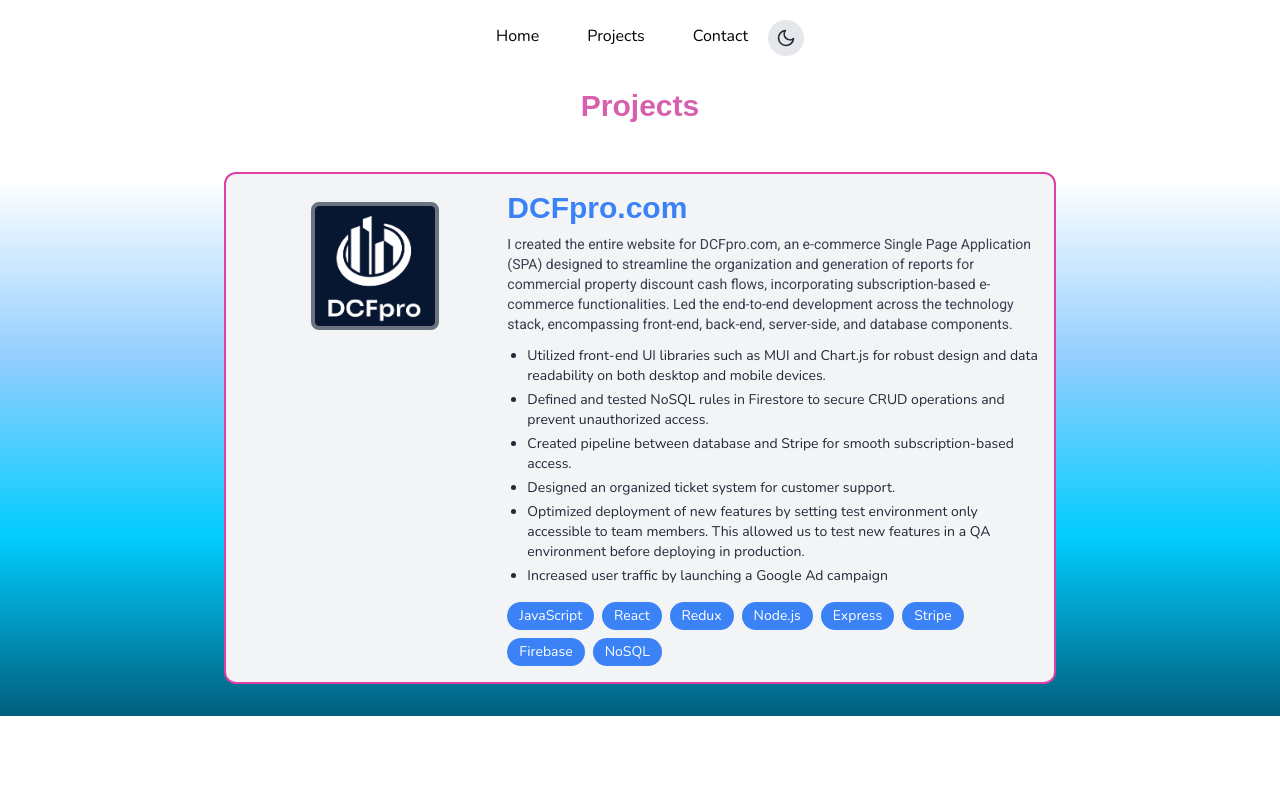
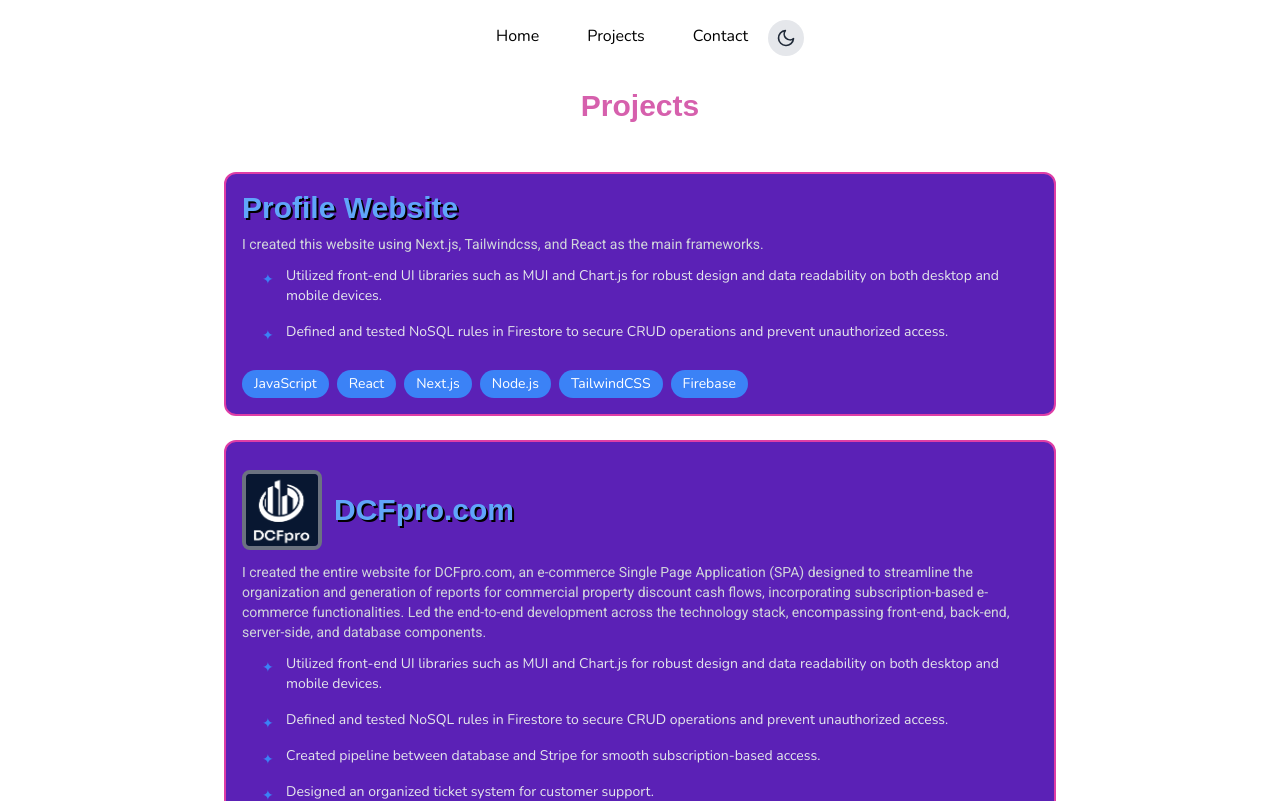
Before and after one commit to Feierstein1/ProfilePage, a Next.js app: page /projects in a window 1280 px wide. Shown: the top 801 px of the page. Built offline with nearby package versions, Linux system fonts and the light colour scheme; a web font is replaced by a local one.

Commit message:
setting up projects with better look and slight clean up of code

```diff
--- a/src/app/globals.css
+++ b/src/app/globals.css
@@ -40,7 +40,8 @@
   --vaporwave-darker-grey: #333333;
   --vaporwave-black: #000000;
 
-  --bg-gradient: linear-gradient(to bottom, var(--vaporwave-white), var(--vaporwave-white),  var(--vaporwave-light-blue), var(--vaporwave-blue), var(--vaporwave-dark-blue));
+  /* --bg-gradient: linear-gradient(to bottom, var(--vaporwave-white), var(--vaporwave-white), var(--vaporwave-light-blue), var(--vaporwave-blue), var(--vaporwave-dark-blue)); */
+  --bg-gradient: linear-gradient(to bottom, var(--vaporwave-white));
 
   --title-1: var(--vaporwave-dark-blue);
   --title-2: var(--vaporwave-pink);
--- a/src/components/contact/Contact.tsx
+++ b/src/components/contact/Contact.tsx
@@ -7,7 +7,7 @@
         <div id="container" className="flex flex-col w-full max-w-4xl p-8 mx-auto space-y-8 ">
           <section className="flex justify-center">
             <div className="flex flex-col items-center w-full max-w-lg p-4 space-y-4 text-center ">
-              <h1 className="flex justify-center text-2xl font-bold tracking-widest font-saira text-vaporwave_pink">
+              <h1 className="flex justify-center pb-4 text-3xl font-bold text-center text-vaporwave_pink font-saira">
                 <MdEmail className="mt-1 mr-2"/>
                 Contact Me
               </h1>
--- a/src/components/profile/Profile-old.tsx
+++ /dev/null
@@ -1,104 +0,0 @@
-"use client";
-
-import React from "react";
-import { FaJs, FaReact, FaNodeJs, FaDatabase, FaFire, FaGitAlt, FaLinkedin, FaGithub } from 'react-icons/fa';
-import { SiMongodb } from 'react-icons/si';
-
-const Profile = () => {
-  return (
-    <div className="max-w-4xl mx-auto">
-      <div className="flex justify-center">
-        <h2 className="text-3xl font-bold tracking-widest transition-all duration-500 ease-in-out transform text-gray-white hover:scale-110 hover:text-blue-500">
-          Kenny Feierstein
-        </h2>
-      </div>
-      <div className="grid items-center grid-cols-1 p-6 m-6 bg-gray-100 sm:grid-cols-1 md:grid-cols-2 dark:bg-gray-900 border-brackets">
-        <Summary />
-        <Picture />
-      </div>
-      <TechStack />
-    </div>
-  );
-};
-
-// Profile Picture Component
-const Picture = () => {
-  return (
-    <div className="flex justify-center">
-      <div className="w-48 h-56 overflow-hidden rounded-lg">
-        <img src="/profilePic.png" alt="Your Name" className="object-cover w-full h-full transition-all ease-in-out hover:w-38 " />
-      </div>
-    </div>
-  );
-};
-
-// Summary Component
-const Summary = () => {
-  return (
-    <div className="space-y-8 text-center md:text-left">
-      <p className="text-lg text-gray-700 dark:text-gray-300">
-        Software Engineer with experience in full-stack development using Node.js.
-        Skilled in building scalable applications and collaborating in Agile, remote work environments.
-      </p>
-      <AccountLinks/>
-    </div>
-  );
-};
-
-//LinkedIn and Github links Component
-const AccountLinks = () => {
-  return (
-    <>
-      <div className="!mt-5 flex justify-center sm:justify-start space-x-5 pb-5">
-        <a href="https://www.linkedin.com/in/kenneth-feierstein-4b5376115/" target="_blank"><FaLinkedin className={`text-3xl transition duration-500 ease-in-out hover:scale-110 text-blue-500 hover:text-blue-600`} /></a>
-        <a href="https://github.com/Feierstein1" target="_blank"><FaGithub className={`text-3xl transition duration-500 ease-in-out hover:scale-110 text-violet-500 hover:text-violet-600`} /></a>
-        <ResumeLink/>
-      </div>
-    </>
-  )
-}
-
-//Resume Link Component
-const ResumeLink = () => {
-  return (
-    <>
-      <a href="/resume" className="px-4 py-2 text-sm text-white transition duration-300 ease-in-out transform bg-blue-600 rounded-full sm:text-md hover:bg-blue-800 hover:scale-105 dark:bg-gray-600 dark:hover:bg-gray-800 ">
-        <h2>View Resume</h2>
-      </a>
-    </>
-  )
-}
-
-// Tech Stack Component with Auto Scrolling
-const TechStack = () => {
-
-  const stackArr = [
-    { type: "JavaScript", icon: FaJs, color: "text-yellow-500 hover:text-yellow-600" },
-    { type: "React", icon: FaReact, color: "text-blue-500 hover:text-blue-600" },
-    { type: "Node.js", icon: FaNodeJs, color: "text-green-500 hover:text-green-600" },
-    { type: "SQL", icon: FaDatabase, color: "text-gray-500 hover:text-gray-600" },
-    { type: "MongoDB", icon: SiMongodb, color: "text-green-400 hover:text-green-500" },
-    { type: "Firebase", icon: FaFire, color: "text-orange-500 hover:text-orange-600" },
-    { type: "Git", icon: FaGitAlt, color: "text-red-500 hover:text-red-600" },
-  ];
-
-  return (
-    <div className="flex flex-wrap justify-between sm:space-x-8 md:space-x-10 gap-y-4 sm:gap-y-6">
-      {stackArr.map(({ type, icon: Icon, color }, index) => (
-        <div key={index} className="flex flex-col items-center">
-          <Icon className={`text-5xl md:text-3xl lg:text-4xl transition ${color}`} />
-          <p className="hidden mt-2 lg:block">{type}</p>
-        </div>
-      ))}
-    </div>
-  );
-};
-
-// Inject Tailwind Animations
-export default function ProfileWrapper() {
-  return (
-    <>
-      <Profile />
-    </>
-  );
-}
--- a/src/components/profile/Profile.tsx
+++ b/src/components/profile/Profile.tsx
@@ -10,12 +10,11 @@
     <div className="pt-14 bg-vaporwave-gradient">
       <CatInteraction />
       <div id="container" className="flex flex-col w-full max-w-4xl p-8 mx-auto space-y-8 ">
-        {/* Tech Stack */}
-        <TechStack />
+
         {/* Section with Profile Information */}
         <section className="flex flex-col items-center justify-center w-full p-8 ">
           {/* Container with smaller size and background */}
-          <div className="w-full p-8 border-4 rounded-lg shadow-xl bg-vaporwave_light_yellow border-vaporwave_dark_pink dark:bg-vaporwave_dark_blue">
+          <div className="w-full p-8 border-4 rounded-lg shadow-xl bg-vaporwave_dark_blue border-vaporwave_dark_pink dark:bg-gray-700">
             <div className="flex flex-col items-center justify-center md:flex-row">
               {/* Left Side - Profile Image */}
               <div className="flex justify-center w-full p-5 md:justify-end md:w-1/2">
@@ -30,13 +29,13 @@
 
               {/* Right Side - Text */}
               <div className="flex flex-col items-center w-full mt-8 text-center md:w-1/2 md:items-start md:text-left md:mt-0">
-                <h1 className="text-4xl font-bold md:text-6xl text-title1 font-saira">
+                <h1 className="text-4xl font-bold md:text-5xl lg:text-6xl text-vaporwave_light_yellow dark:text-title1 font-saira drop-shadow-[2px_2px_0px_black]">
                   Hello, I'm
-                  <p className="text-4xl font-bold md:text-6xl text-title2 font-saira">KENNY FEIERSTEIN</p>
+                  <p className="text-4xl font-bold md:text-5xl lg:text-6xl text-title2 font-saira drop-shadow-[2px_2px_0px_black]">KENNY FEIERSTEIN</p>
                 </h1>
                 {/* Account Links */}
                 <AccountLinks />
-                <p className="max-w-md mt-4 text-lg md:text-xl text-bodyText1">
+                <p className="max-w-md mt-4 text-lg md:text-xl text-vaporwave_light_blue dark:text-bodyText1">
                   Software Engineer with experience in full-stack development using Node.js.
                   Skilled in building scalable applications and collaborating in Agile, remote work environments.
                 </p>
@@ -44,6 +43,8 @@
             </div>
           </div>
         </section>
+        {/* Tech Stack */}
+        <TechStack />
       </div>
     </div>
   );
@@ -77,7 +78,7 @@
 const AccountLinks = () => {
   return (
     <>
-      <div className="!mt-3 flex justify-center sm:justify-start space-x-5 p-4  bg-white dark:bg-black border-0 rounded-full shadow-xl">
+      <div className="!mt-3 flex justify-center sm:justify-start space-x-5 p-4  bg-gray-100 dark:bg-gray-900 border-0 rounded-full shadow-xl">
         <a href="https://www.linkedin.com/in/kenneth-feierstein-4b5376115/" target="_blank"><FaLinkedin className={`text-3xl transition duration-500 ease-in-out hover:scale-110 text-blue-500 hover:text-blue-600`} /></a>
         <a href="https://github.com/Feierstein1" target="_blank"><FaGithub className={`text-3xl transition duration-500 ease-in-out hover:scale-110 text-violet-500 hover:text-violet-600`} /></a>
         <ResumeLink/>
@@ -90,8 +91,8 @@
 const ResumeLink = () => {
   return (
     <>
-      <a href="/resume" className="p-2 text-white rounded-full bg-vaporwave_dark_blue hover:bg-blue-700 dark:bg-vaporwave_pink dark:hover:bg-vaporwave_dark_pink">
-        <b>View Resume</b>
+      <a href="/resume" className="p-2 text-white rounded-full bg-vaporwave_dark_blue hover:bg-blue-700 dark:bg-vaporwave_pink dark:hover:bg-vaporwave_dark_pink ">
+        <b className="drop-shadow-[1px_1px_0px_black]">View Resume</b>
       </a>
     </>
   )
--- a/src/components/projects/Projects.tsx
+++ b/src/components/projects/Projects.tsx
@@ -2,33 +2,17 @@
 
 import { StackList } from "../../components/utils";
 import { useState } from "react";
+import { projectsArr } from "./projects_info";
 
-const projectsArr = [
-  {
-    title: "DCFpro.com",
-    image: "dcfpro.png",
-    url: "https://www.dcfpro.com",
-    description: "I created the entire website for DCFpro.com, an e-commerce Single Page Application (SPA) designed to streamline the organization and generation of reports for commercial property discount cash flows, incorporating subscription-based e-commerce functionalities. Led the end-to-end development across the technology stack, encompassing front-end, back-end, server-side, and database components.",
-    descriptionList: [
-      "Utilized front-end UI libraries such as MUI and Chart.js for robust design and data readability on both desktop and mobile devices.",
-      "Defined and tested NoSQL rules in Firestore to secure CRUD operations and prevent unauthorized access.",
-      "Created pipeline between database and Stripe for smooth subscription-based access.",
-      "Designed an organized ticket system for customer support.",
-      "Optimized deployment of new features by setting test environment only accessible to team members. This allowed us to test new features in a QA environment before deploying in production.",
-      "Increased user traffic by launching a Google Ad campaign",
-    ],
-    stack: [
-      "JavaScript",
-      "React",
-      "Redux",
-      "Node.js",
-      "Express",
-      "Stripe",
-      "Firebase",
-      "NoSQL",
-    ],
-  },
-];
+// Define Project interface
+interface Project {
+  title: string;
+  image?: string;
+  url?: string;
+  description: string;
+  descriptionList?: string[];
+  stack: string[];
+}
 
 const Projects = () => {
   return (
@@ -41,7 +25,12 @@
   );
 };
 
-const ProjectListContainer = ({ projects }) => {
+// Props for ProjectListContainer
+interface ProjectListContainerProps {
+  projects: Project[];
+}
+
+const ProjectListContainer: React.FC<ProjectListContainerProps> = ({ projects }) => {
   return (
     <div className="flex flex-col space-y-6">
       {projects.map((proj, index) => (
@@ -51,32 +40,20 @@
   );
 };
 
-const ProjectListItem = ({ proj }) => {
+// Props for ProjectListItem
+interface ProjectListItemProps {
+  proj: Project;
+}
+
+const ProjectListItem: React.FC<ProjectListItemProps> = ({ proj }) => {
   const { title, image, url, description, descriptionList, stack } = proj;
-  const [isDescriptionOpen, setIsDescriptionOpen] = useState(false);
+  const [isDescriptionOpen, setIsDescriptionOpen] = useState<boolean>(false);
 
   return (
-    <div className="flex flex-col justify-between p-4 bg-gray-100 border-2 border-vaporwave_dark_pink md:flex-row dark:bg-gray-900 rounded-xl">
-      <div className="flex justify-center md:w-1/3">
-        {image && (
-          <a href={url || "#"} target="_blank" rel="noopener noreferrer">
-            <img src={image} alt={title} className="w-20 h-20 mt-3 mb-3 border-4 border-gray-500 rounded-lg sm:w-32 sm:h-32" />
-          </a>
-        )}
-      </div>
-      <div className="w-full md:w-2/3">
+    <div className="p-4 bg-violet-800 border-2 border-vaporwave_dark_pink md:flex-row dark:bg-gray-900 rounded-xl">
+      <DescriptionTitle title={title} image={image} url={url} />
       <div>
-          <h1 className="pb-2 text-xl font-bold text-left sm:text-3xl font-saira">
-            {url ? (
-              <a href={url} target="_blank" rel="noopener noreferrer" className="text-blue-500 hover:underline">
-                {title}
-              </a>
-            ) : (
-              title
-            )}
-          </h1>
-
-          <h3 className="pb-3 text-sm text-left text-gray-700 dark:text-gray-300">{description}</h3>
+        <h3 className="pb-3 text-sm text-left text-gray-300">{description}</h3>
 
         {descriptionList && (
           <div className="sm:hidden">
@@ -97,15 +74,57 @@
         <StackList arr={stack} color="bg-blue-500" />
       </div>
     </div>
+  );
+};
+
+// Props for DescriptionTitle
+interface DescriptionTitleProps {
+  title: string;
+  image?: string;
+  url?: string;
+}
+
+const DescriptionTitle: React.FC<DescriptionTitleProps> = ({ title, image, url }) => {
+  return (
+    <div className="flex justify-start">
+      {image ? (
+        <div className="flex items-center">
+          <a href={url || "#"} target="_blank" rel="noopener noreferrer" className="hidden md:block">
+            <img src={image} alt={title} className="w-10 h-10 mt-3 mb-3 border-4 border-gray-500 rounded-lg sm:w-20 sm:h-20" />
+          </a>
+          <h1 className="pl-3 text-xl font-bold text-left sm:text-3xl font-saira text-blue-400 drop-shadow-[2px_2px_0px_black]">
+            {title}
+          </h1>
+        </div>
+      ) : (
+        <div className="w-full">
+          <h1 className="pb-2 text-xl font-bold text-left sm:text-3xl font-saira drop-shadow-[2px_2px_0px_black]">
+            {url ? (
+              <a href={url} target="_blank" rel="noopener noreferrer" className="text-blue-400 hover:underline">
+                {title}
+              </a>
+            ) : (
+              <b className="text-blue-400">{title}</b>
+            )}
+          </h1>
+        </div>
+      )}
     </div>
   );
 };
 
-const DescriptionList = ({ list }) => {
+// Props for DescriptionList
+interface DescriptionListProps {
+  list: string[];
+}
+
+const DescriptionList: React.FC<DescriptionListProps> = ({ list }) => {
   return (
-    <ul className="pl-5 text-sm text-left text-gray-800 list-disc dark:text-gray-200">
+    <ul className="pl-5 text-sm text-left text-gray-200 list-none list-outside">
       {list.map((item, i) => (
-        <li key={i} className="pb-1">{item}</li>
+        <li key={i} className="pb-4 relative pl-6 before:absolute before:left-0 before:top-1 before:text-blue-500 before:content-['\2726']">
+          {item}
+        </li>
       ))}
     </ul>
   );
--- /dev/null
+++ b/src/components/projects/projects_info.tsx
@@ -0,0 +1,43 @@
+export const projectsArr = [
+  {
+    title: "Profile Website",
+    description: "I created this website using Next.js, Tailwindcss, and React as the main frameworks.",
+    descriptionList: [
+      "Utilized front-end UI libraries such as MUI and Chart.js for robust design and data readability on both desktop and mobile devices.",
+      "Defined and tested NoSQL rules in Firestore to secure CRUD operations and prevent unauthorized access."
+    ],
+    stack: [
+      "JavaScript",
+      "React",
+      "Next.js",
+      "Node.js",
+      "TailwindCSS",
+      "Firebase",
+    ],
+  },
+  {
+    title: "DCFpro.com",
+    image: "dcfpro.png",
+    url: "https://www.dcfpro.com",
+    description: "I created the entire website for DCFpro.com, an e-commerce Single Page Application (SPA) designed to streamline the organization and generation of reports for commercial property discount cash flows, incorporating subscription-based e-commerce functionalities. Led the end-to-end development across the technology stack, encompassing front-end, back-end, server-side, and database components.",
+    descriptionList: [
+      "Utilized front-end UI libraries such as MUI and Chart.js for robust design and data readability on both desktop and mobile devices.",
+      "Defined and tested NoSQL rules in Firestore to secure CRUD operations and prevent unauthorized access.",
+      "Created pipeline between database and Stripe for smooth subscription-based access.",
+      "Designed an organized ticket system for customer support.",
+      "Optimized deployment of new features by setting test environment only accessible to team members. This allowed us to test new features in a QA environment before deploying in production.",
+      "Increased user traffic by launching a Google Ad campaign",
+    ],
+    stack: [
+      "JavaScript",
+      "React",
+      "Redux",
+      "Node.js",
+      "Express",
+      "Stripe",
+      "Firebase",
+      "NoSQL",
+      "MUI"
+    ],
+  },
+];
--- a/src/components/resume/Resume.tsx
+++ b/src/components/resume/Resume.tsx
@@ -3,61 +3,8 @@
 import { useRef } from "react";
 import jsPDF from "jspdf";
 import html2canvas from "html2canvas";
+import {experience, skills} from "./resume_info"
 import {StackList} from "../../components/utils"
-
-const skills = [
-  "JavaScript", "React", "Node.js", "TypeScript", "MongoDB", "TailwindCSS", "Postgre", "Firebase", "BootStrap", "MUI", "HTML", "CSS", "GIT"
-]
-
-const experience = [
-  {
-    title: "Software Engineer",
-    company: "XCEL Solutions",
-    location: "Jacksonville, FL",
-    date: "2014 - 2021",
-    details: [
-      {
-        text:"Developed, launched, and updated course content using front-end, back-end, and server-side web development languages based on business requirements. ",
-        stack: [
-          "HTML", "JavaScript", "CSS", "PHP"
-        ]
-      },
-      {
-        text:"Devised and maintained a database of student information needed to complete course audits and ensure regulatory compliance for each state, facilitating continued sales in the most profitable locations. ",
-        stack: [
-          "Postgre", "SQL", "Excel"
-        ]
-      },
-      {
-        text:"Optimized and maintained dynamic email reporting system for client progress. Increased office efficiency by automating report generation and delivery that was originally done manually.",
-        stack: [
-          "HTML", "JavaScript", "CSS", "PHP", "VBA", "SQL", "Node.js"
-        ]
-      }
-    ]
-  },
-  {
-    title: "Software Engineer",
-    company: "Time4Learning ",
-    location: "Jacksonville, FL",
-    date: "2021 - 2024",
-    details: [
-      {
-        text:"Collaborated with academic course curriculum developers to create complex online interactive experiences for grade school students.",
-        stack: [
-          "HTML", "JavaScript", "CSS", "PixiJS", "JSON"
-        ]
-      },
-      {
-        text:"Developed and maintained features while ensuring timely delivery and adherence to requirements outlined in Jira tickets.",
-        stack: [
-          "Vue 2", "JavaScript", "C#", "ASP.NET", "SQL"
-        ]
-      },
-
-    ]
-  }
-]
 
 const titleStyle = 'text-xl text-blue-500 tracking-widest font-semibold  border-b pb-2'
 
@@ -95,7 +42,7 @@
   return (
       <div className="pt-14 bg-vaporwave-gradient">
         <div id="container" className="flex flex-col w-full max-w-4xl p-8 mx-auto space-y-8 ">
-
+          <h1 className="pb-4 text-3xl font-bold text-center text-vaporwave_pink font-saira">Resume</h1>
           <div className="flex justify-center">
             <button
               onClick={() => generatePDF(resumeRef)}
--- /dev/null
+++ b/src/components/resume/resume_info.tsx
@@ -0,0 +1,53 @@
+export const skills = [
+  "JavaScript", "React", "Node.js", "TypeScript", "MongoDB", "TailwindCSS", "Postgre", "Firebase", "BootStrap", "MUI", "HTML", "CSS", "GIT"
+]
+
+export const experience = [
+  {
+    title: "Software Engineer",
+    company: "XCEL Solutions",
+    location: "Jacksonville, FL",
+    date: "2014 - 2021",
+    details: [
+      {
+        text:"Developed, launched, and updated course content using front-end, back-end, and server-side web development languages based on business requirements. ",
+        stack: [
+          "HTML", "JavaScript", "CSS", "PHP"
+        ]
+      },
+      {
+        text:"Devised and maintained a database of student information needed to complete course audits and ensure regulatory compliance for each state, facilitating continued sales in the most profitable locations. ",
+        stack: [
+          "Postgre", "SQL", "Excel"
+        ]
+      },
+      {
+        text:"Optimized and maintained dynamic email reporting system for client progress. Increased office efficiency by automating report generation and delivery that was originally done manually.",
+        stack: [
+          "HTML", "JavaScript", "CSS", "PHP", "VBA", "SQL", "Node.js"
+        ]
+      }
+    ]
+  },
+  {
+    title: "Software Engineer",
+    company: "Time4Learning ",
+    location: "Jacksonville, FL",
+    date: "2021 - 2024",
+    details: [
+      {
+        text:"Collaborated with academic course curriculum developers to create complex online interactive experiences for grade school students.",
+        stack: [
+          "HTML", "JavaScript", "CSS", "PixiJS", "JSON"
+        ]
+      },
+      {
+        text:"Developed and maintained features while ensuring timely delivery and adherence to requirements outlined in Jira tickets.",
+        stack: [
+          "Vue 2", "JavaScript", "C#", "ASP.NET", "SQL"
+        ]
+      },
+
+    ]
+  }
+]
```
Lines whose indentation alone changed are shown as unchanged.
